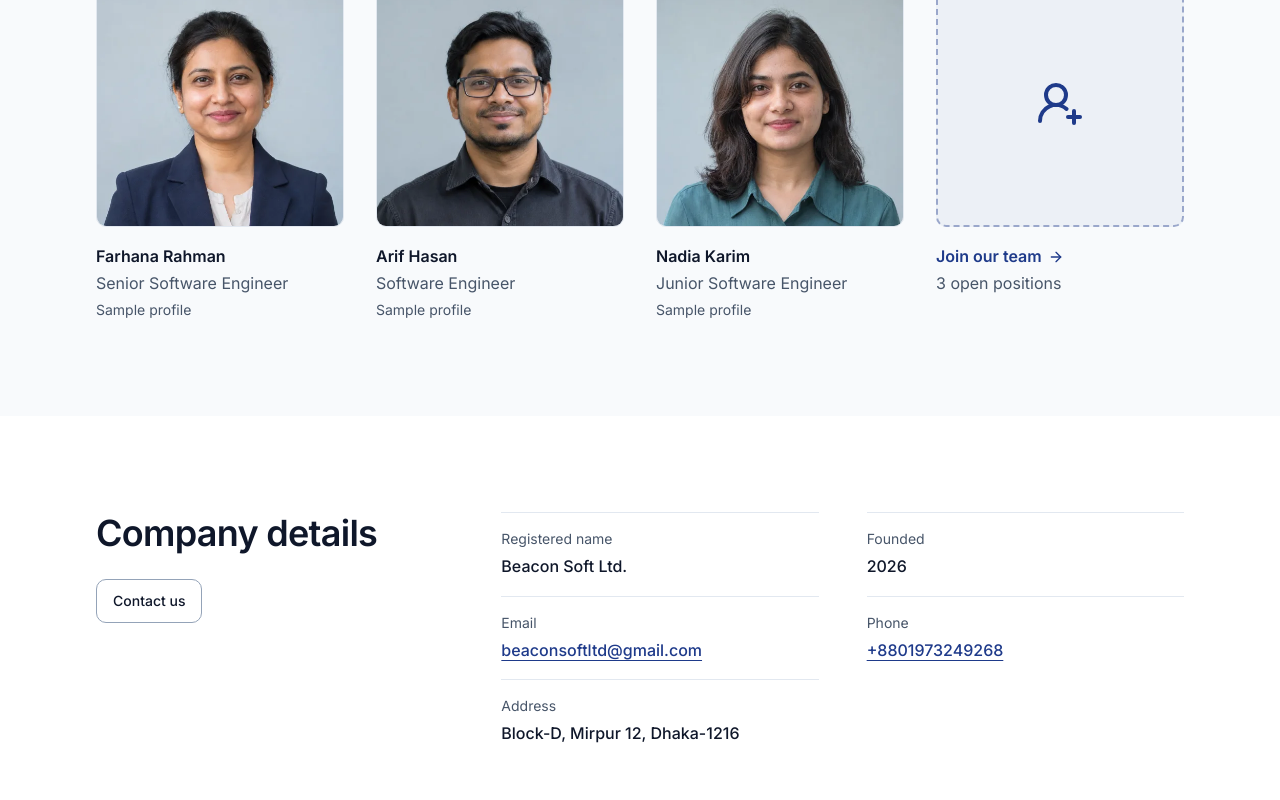
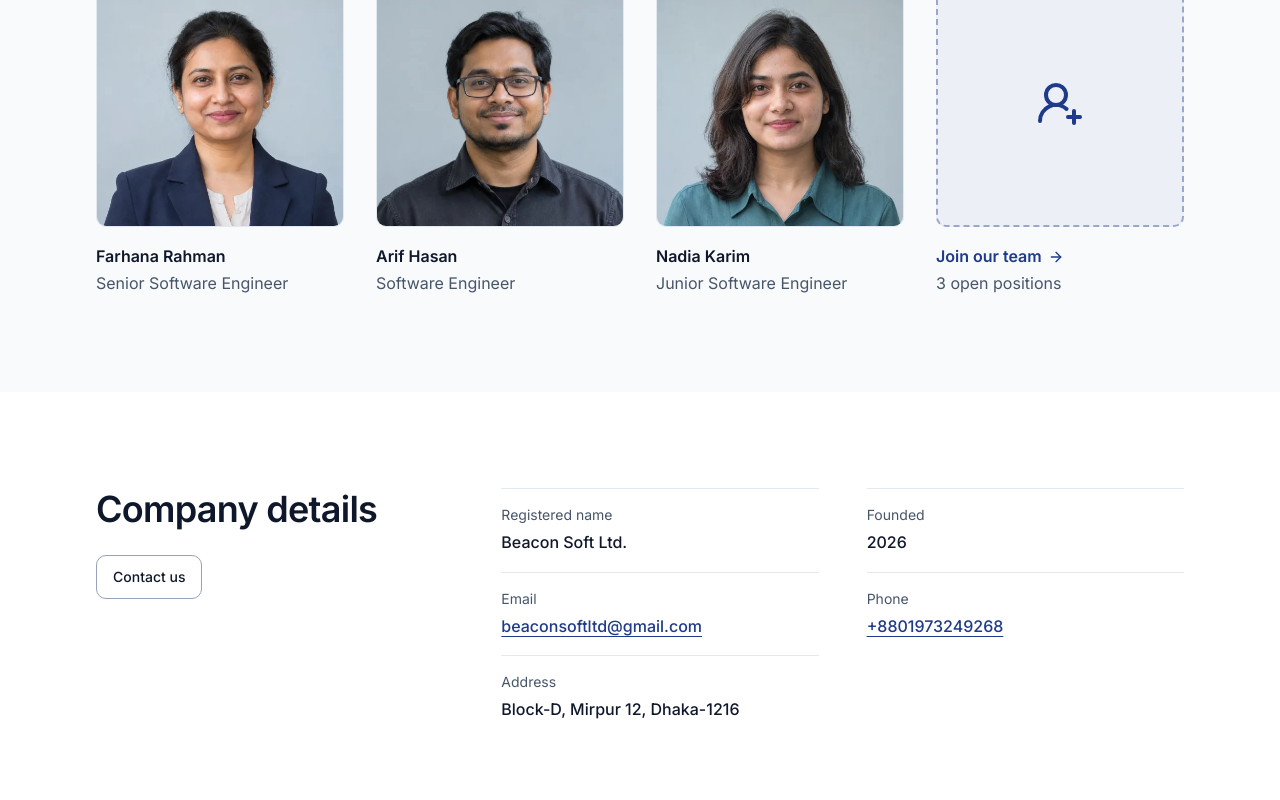
Before and after one commit to SamratEmily/demo-site, a Next.js app: page /about in a window 1280 px wide. Shown: the part 2710-3510 px from the top of the page. Built offline with nearby package versions, Linux system fonts and the light colour scheme; what image-size would draw is missing.

Commit message:
Remove sample labels from team cards

```diff
--- a/components/sections/TeamList.tsx
+++ b/components/sections/TeamList.tsx
@@ -49,9 +49,6 @@ export function TeamList({ members }: TeamListProps) {
             )}
             <p className="mt-4 font-semibold">{name}</p>
             <p className="text-muted-foreground">{member.role}</p>
-            {member.sample ? (
-              <p className="mt-1 text-sm text-muted-foreground">{t("sampleProfile")}</p>
-            ) : null}
             {member.linkedin ? (
               <a
                 href={member.linkedin}
--- a/messages/en.json
+++ b/messages/en.json
@@ -113,8 +113,7 @@
     "founded": "Founded",
     "registration": "Registration number",
     "contactUs": "Contact us",
-    "linkedin": "{name} on LinkedIn",
-    "sampleProfile": "Sample profile"
+    "linkedin": "{name} on LinkedIn"
   },
   "blog": {
     "allPosts": "All posts",
--- a/public/admin/config.yml
+++ b/public/admin/config.yml
@@ -533,7 +533,7 @@ collections:
   - name: team
     label: Team
     label_singular: Team member
-    description: Use consenting team members. Mark fictional demo profiles as samples so the website labels them clearly.
+    description: Use consenting team members. Mark fictional demo profiles as samples.
     folder: content/team
     format: json
     extension: json
```
